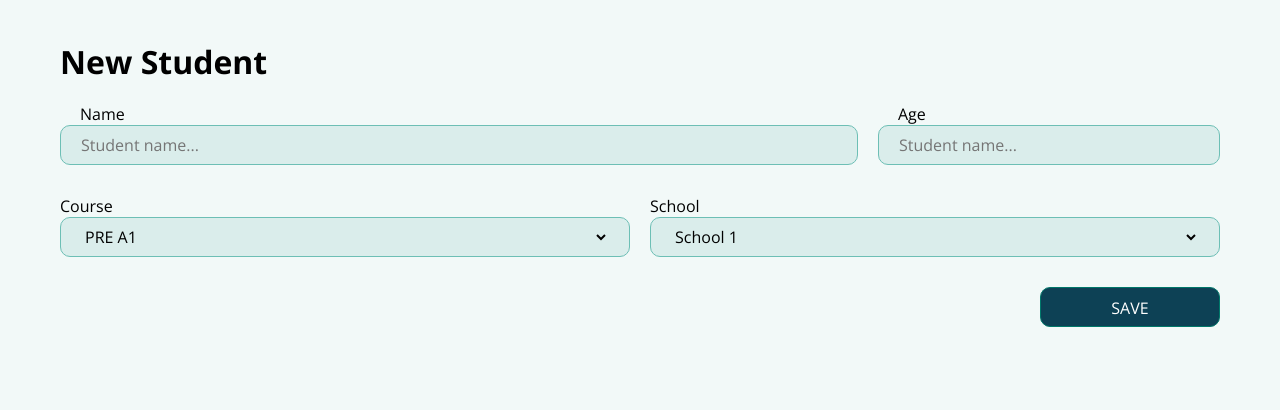
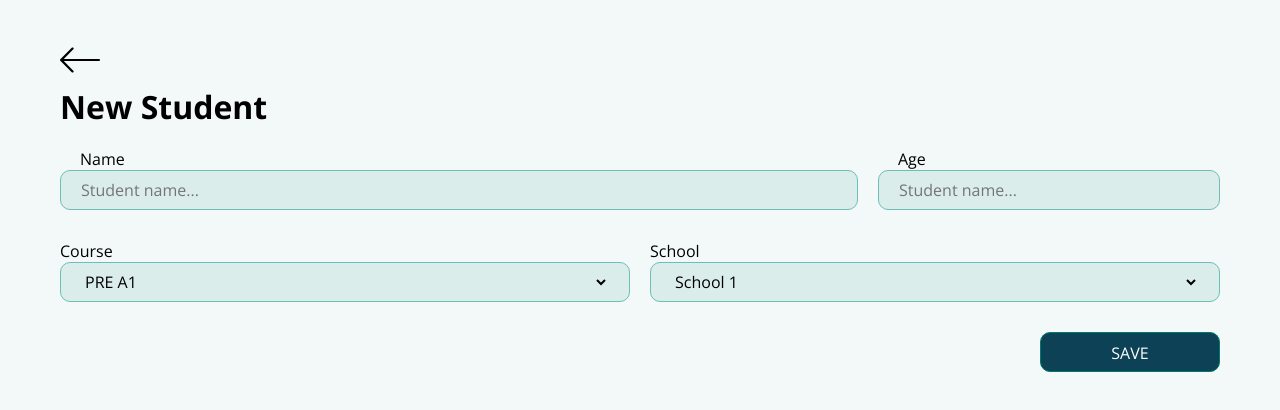
Before and after one commit to viperluan/flexge-app, a React (Vite) app: page /students/new in a window 1280 px wide. Shown: the top 410 px of the page. Built offline with nearby package versions, Linux system fonts and the light colour scheme.

Commit message:
feature: Added arrow back in new student page.

```diff
--- a/src/pages/new-students/NewStudents.module.scss
+++ b/src/pages/new-students/NewStudents.module.scss
@@ -5,6 +5,11 @@
 
   display: flex;
   flex-direction: column;
+
+  a img {
+    width: 40px;
+    height: 40px;
+  }
 
   h1 {
     margin-bottom: 20px;
--- a/src/pages/new-students/NewStudents.page.tsx
+++ b/src/pages/new-students/NewStudents.page.tsx
@@ -1,3 +1,5 @@
+import { Link } from 'react-router-dom';
+
 import { InputSelect } from '../../components/inputs/InputSelect';
 import { InputText } from '../../components/inputs/InputText';
 import styles from './NewStudents.module.scss';
@@ -9,6 +11,10 @@ const schools = ['School 1', 'School 2', 'School 3', 'School 4', 'School 5'];
 function NewStudents() {
   return (
     <div className={styles.container}>
+      <Link to="/students">
+        <img src="../icons/arrow-back-icon.svg" alt="arrow" />
+      </Link>
+
       <h1>New Student</h1>
 
       <div className={styles.studentNameAndAge}>
```
